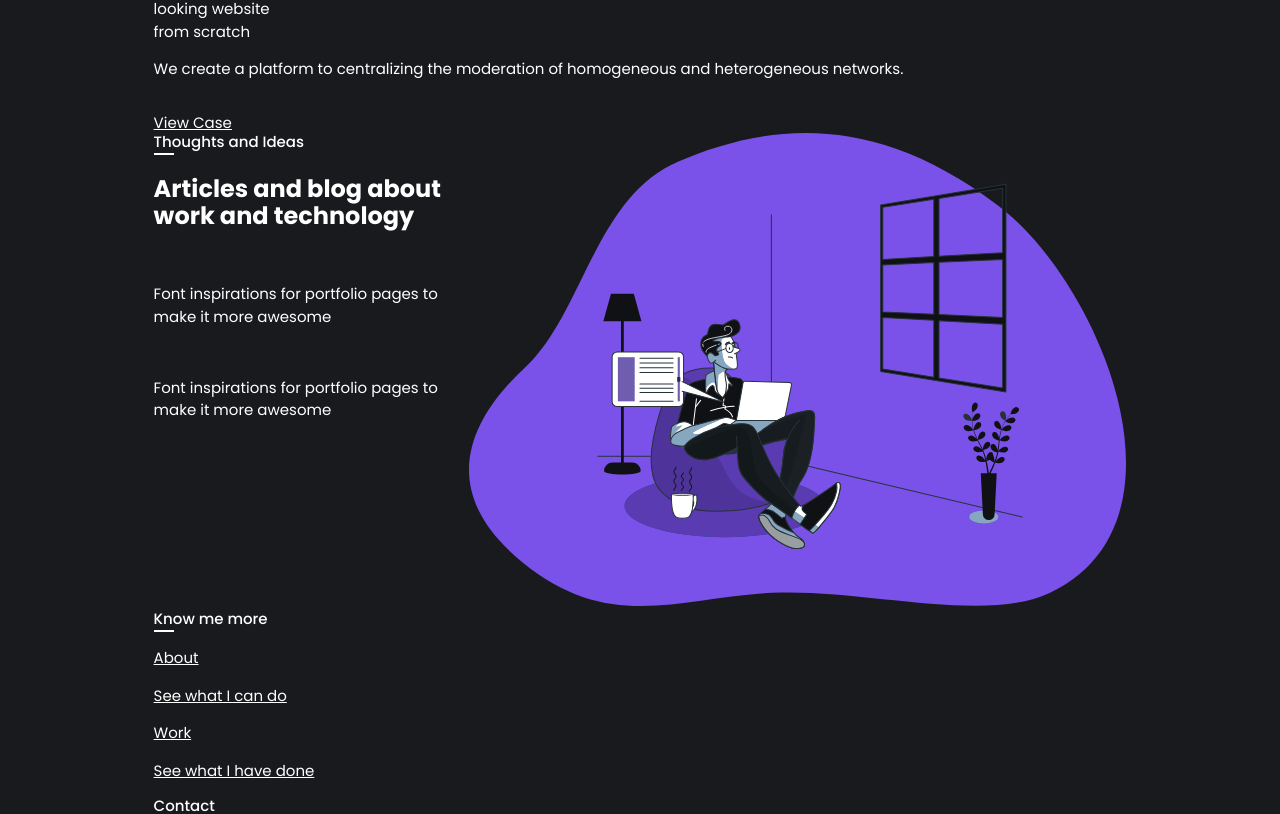
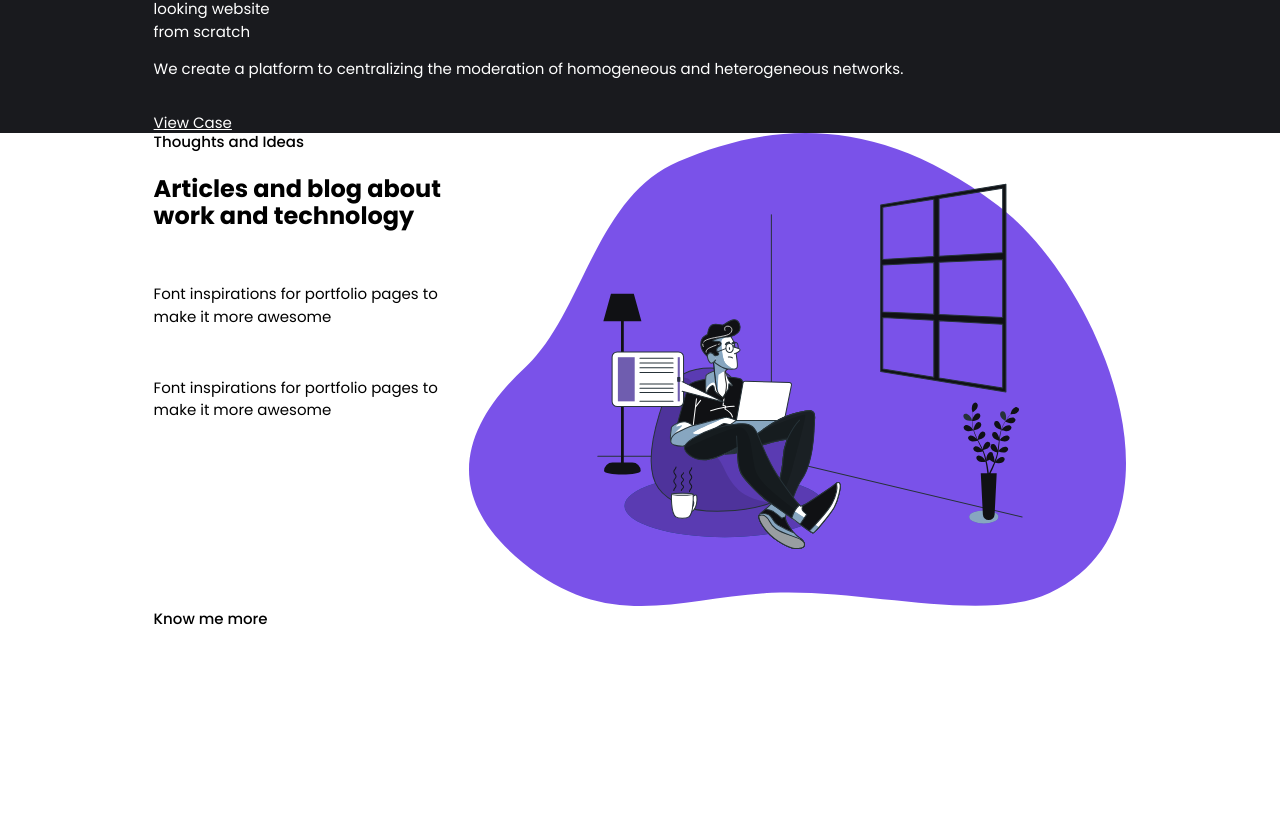
Before and after one commit to teslaLDead/Portfolio2020, a React (Create React App) app: page / in a window 1280 px wide. Shown: the part 1673-2487 px from the top of the page. Built offline with nearby package versions, Linux system fonts and the light colour scheme.

Commit message:
added author and description tags

```diff
--- a/public/index.html
+++ b/public/index.html
@@ -5,10 +5,9 @@
     <link rel="icon" href="%PUBLIC_URL%/favicon.ico" />
     <meta name="viewport" content="width=device-width, initial-scale=1" />
     <meta name="theme-color" content="#000000" />
-    <meta
-      name=""
-      content=""
-    />
+    <meta name="author" content="Paritosh Kumar"/>
+    <meta name="description" content="Personal portfolio of Paritosh Kumar. Paritosh Kumar is a top class designer and developer. This site showcases his recent work and
+    highlights his skills and ideas. He can do full stack development along with UI/UX design." />
     <link href="https://fonts.googleapis.com/css?family=Poppins:400,500,700&display=swap" rel="stylesheet">
     <link rel="apple-touch-icon" href="%PUBLIC_URL%/logo192.png" />
     <!--
--- a/src/components/Pages/Home/Home.js
+++ b/src/components/Pages/Home/Home.js
@@ -66,7 +66,7 @@ class Home extends React.Component{
             <PortflioViewer />
 
             {/* thoughts and ideas section */}
-            <div>
+            <div className="bg-white light-theme">
                 <div className="d-flex">
                     {/* left side of the section and right side will be used for illustration */}
                     <div>
@@ -84,10 +84,11 @@ class Home extends React.Component{
                     </div>
                     {/* illustration will be here */}
                     <div>
+                        {/* this illustration will have hover effect of something */}
                         <img src={blogWritingIllustration} alt="" />
                     </div>
                 </div>
-                <div>
+                <div className="light-theme">
                     <div className="section-heading">
                         Know me more
                     </div>
--- a/src/styling/Layout.css
+++ b/src/styling/Layout.css
@@ -33,6 +33,19 @@
   margin-bottom: 2em;
 }
 
+.bg-white{
+  background: white;
+}
+
+.bg-white::before{
+  content: '';
+  width: 100%;
+  height: 100%;
+  background: white;
+  position: absolute;
+  left: 0;
+  z-index: -1;
+}
   /* theme and color settings */
 
   .light-theme{
@@ -41,7 +54,7 @@
   }
 
   .light-theme a{
-    color: white;
+    color: black;
   }
 
   .dark-theme{
```
